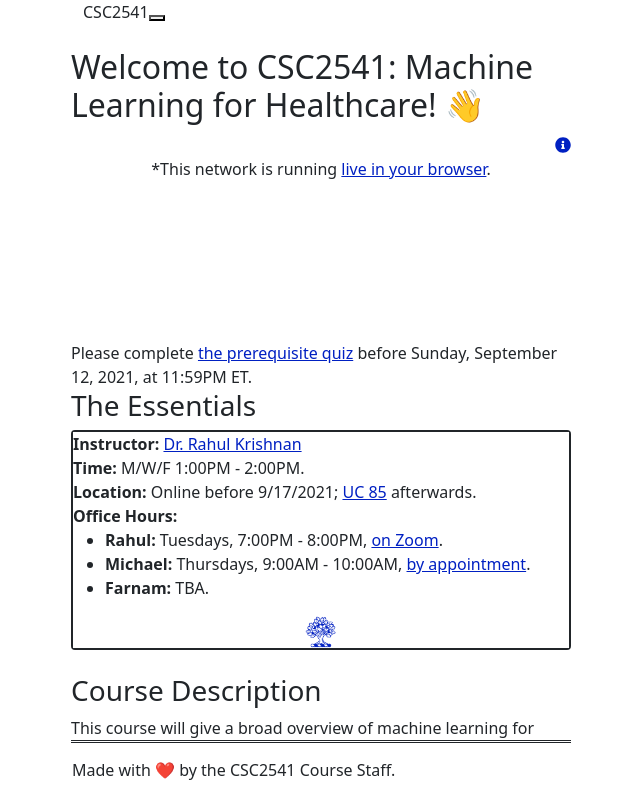
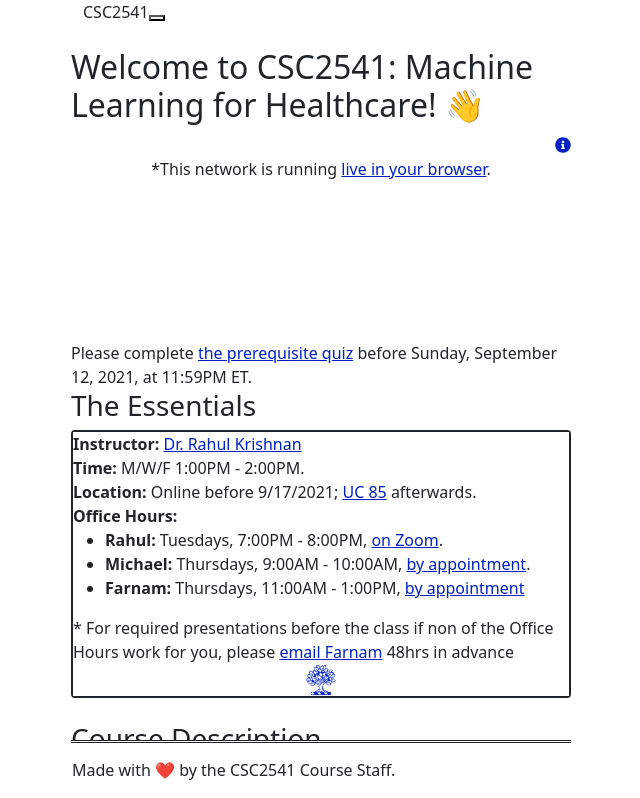
Before and after one commit to CSC2541HF-2021/CSC2541HF-2021.github.io, a Next.js app: page / in a window 1280 px wide. Shown: the top 798 px of the page, without its empty margins (319-959 px from the left). Built offline with nearby package versions, Linux system fonts and the light colour scheme; some icons are missing; what @tailwindcss/typography would draw is missing.

Commit message:
Adding Farnam Availability

```diff
--- a/components/courseoverview.js
+++ b/components/courseoverview.js
@@ -54,8 +54,9 @@ export default function CourseOverview() {
             <ul>
                 <li><b>Rahul: </b> Tuesdays, 7:00PM - 8:00PM, <a href="https://q.utoronto.ca/courses/239200/discussion_topics/1357692" target="_blank">on Zoom</a>.</li>
                 <li><b>Michael: </b> Thursdays, 9:00AM - 10:00AM, <a href="https://calendly.com/michaelcooper/michael-csc2541-oh" target="_blank">by appointment</a>.</li>
-                <li><b>Farnam: </b> TBA.</li>
+                <li><b> Farnam: </b> Thursdays, 11:00AM - 1:00PM, <a href="https://calendly.com/frnm-mansouri/farnam-s-csc-2541-office-hours" target="_blank">by appointment</a>  </li>
             </ul>
+            * For required presentations before the class if non of the Office Hours work for you, please  <a href="mailto:farnam.mansouri@mail.utoronto.ca">email Farnam</a> 48hrs in advance
         </div>
             {/* Icons for various course features */}
         <Row>
```
